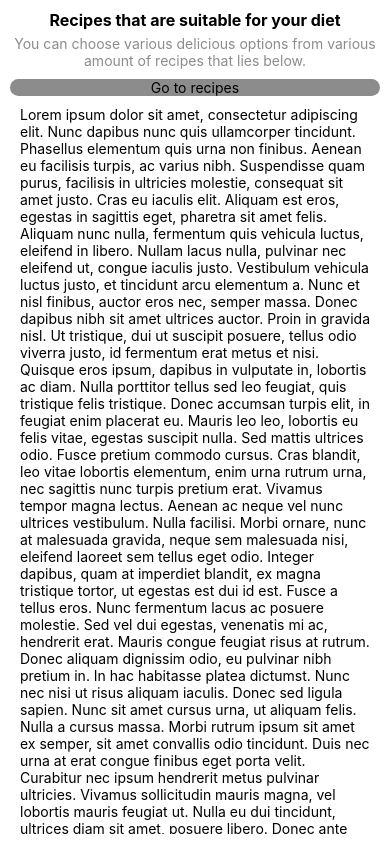
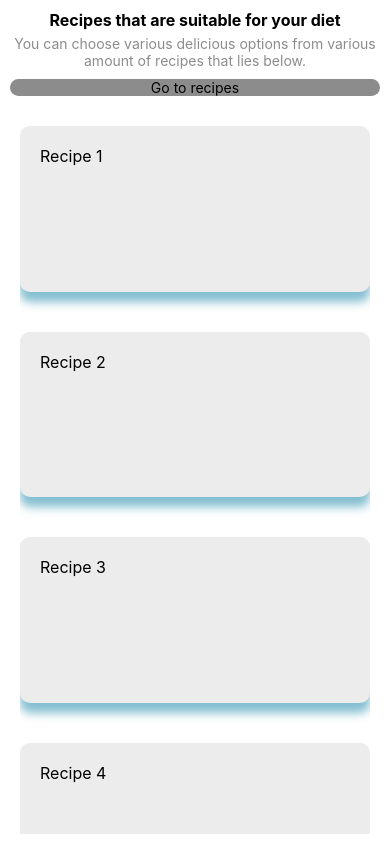
Before and after one commit to arcmrt/NutriTech, a React Native app in the folder NutriApp/: screen /Recipes in a window 390 px wide. Built offline with nearby package versions, Linux system fonts and the light colour scheme; no server answers; what aws-amplify would draw is missing.

Commit message:
Added VerifyScreen + Added functionality to verify user email

```diff
--- a/NutriApp/routers/navigators/index.tsx
+++ b/NutriApp/routers/navigators/index.tsx
@@ -14,6 +14,7 @@ import DetailsScreen from "@/screens/DetailsScreen";
 import RecipeScreen from "@/screens/RecipeScreen";
 import SettingsScreen from "@/screens/SettingsScreen";
 import RecipesScreen from "@/screens/RecipesScreen";
+import VerifyScreen from "@/screens/VerifyScreen";
 
 
 const theme = {
@@ -48,6 +49,7 @@ function RootNavigator() {
       <Stack.Screen name="Welcome" component={WelcomeScreen} />
       <Stack.Screen name="Login" component={LoginScreen} />
       <Stack.Screen name="Register" component={RegisterScreen} />
+      <Stack.Screen name="VerifyScreen" component={VerifyScreen} />
       <Stack.Screen name="Home" component={Home} />
       <Stack.Screen name="Profile" component={ProfileScreen} />
       <Stack.Screen name="Details" component={DetailsScreen} />
--- a/NutriApp/screens/RecipesScreen.tsx
+++ b/NutriApp/screens/RecipesScreen.tsx
@@ -1,4 +1,4 @@
-import { View, Text, ScrollView, TouchableOpacity } from 'react-native'
+import { View, Text, ScrollView, TouchableOpacity, StyleSheet, ImageBackground, Dimensions } from 'react-native'
 import React from 'react'
 import { SafeAreaView } from 'react-native-safe-area-context'
 import Spacing from '@/constants/Spacing'
@@ -8,7 +8,42 @@ import { NativeStackScreenProps } from '@react-navigation/native-stack'
 import { RootStackParamList } from '@/types'
 import { Color } from 'aws-cdk-lib/aws-cloudwatch'
 
+const {height} = Dimensions.get("window");
 type Props = NativeStackScreenProps<RootStackParamList, "Recipes">;
+
+
+const RecipeShort = ({ onPress, title }: { onPress: () => void; title: string }) => (
+  <TouchableOpacity onPress={onPress}>
+    <View style={styles.recipeShortContainer}>
+      <Text style={{ color: Colors.text, fontSize: FontSize.medium }}>{title}</Text>
+      <ImageBackground
+              style={{
+                  height: height / 8,
+                  right: 0,
+              }}
+              resizeMode="contain"
+
+              source={require("../assets/images/adaptive-icon.png")}
+          />
+    </View>
+  </TouchableOpacity>
+);
+
+const styles = {
+  recipeShortContainer: {
+    flex: 2,
+    padding: Spacing * 2,
+    backgroundColor: Colors.gray,
+    borderRadius: 10,
+    marginVertical: Spacing * 2,
+
+    elevation: 5,
+    shadowColor: Colors.blue,
+    shadowOffset: { width: 0, height: Spacing },
+    shadowOpacity: 0.5,
+    shadowRadius: Spacing,
+  },
+};
 
 const RecipesScreen: React.FC<Props> = ({ navigation: { navigate } }) => {
   return (
@@ -29,17 +64,14 @@ const RecipesScreen: React.FC<Props> = ({ navigation: { navigate } }) => {
       </TouchableOpacity>
 
       <ScrollView style={{ flex: 1, marginTop: Spacing, marginHorizontal:Spacing, }}>
-        <Text>
-          Lorem ipsum dolor sit amet, consectetur adipiscing elit. Nunc dapibus nunc quis ullamcorper tincidunt. Phasellus elementum quis urna non finibus. Aenean eu facilisis turpis, ac varius nibh. Suspendisse quam purus, facilisis in ultricies molestie, consequat sit amet justo. Cras eu iaculis elit. Aliquam est eros, egestas in sagittis eget, pharetra sit amet felis. Aliquam nunc nulla, fermentum quis vehicula luctus, eleifend in libero. Nullam lacus nulla, pulvinar nec eleifend ut, congue iaculis justo. Vestibulum vehicula luctus justo, et tincidunt arcu elementum a.
+        {Array.from({ length: 10 }, (_, i) => (
+          <RecipeShort
+            key={i}
+            onPress={() => navigate('Recipe')}
+            title={`Recipe ${i + 1}`}
+          />
+        ))}
 
-          Nunc et nisl finibus, auctor eros nec, semper massa. Donec dapibus nibh sit amet ultrices auctor. Proin in gravida nisl. Ut tristique, dui ut suscipit posuere, tellus odio viverra justo, id fermentum erat metus et nisi. Quisque eros ipsum, dapibus in vulputate in, lobortis ac diam. Nulla porttitor tellus sed leo feugiat, quis tristique felis tristique. Donec accumsan turpis elit, in feugiat enim placerat eu. Mauris leo leo, lobortis eu felis vitae, egestas suscipit nulla. Sed mattis ultrices odio. Fusce pretium commodo cursus. Cras blandit, leo vitae lobortis elementum, enim urna rutrum urna, nec sagittis nunc turpis pretium erat.
-
-          Vivamus tempor magna lectus. Aenean ac neque vel nunc ultrices vestibulum. Nulla facilisi. Morbi ornare, nunc at malesuada gravida, neque sem malesuada nisi, eleifend laoreet sem tellus eget odio. Integer dapibus, quam at imperdiet blandit, ex magna tristique tortor, ut egestas est dui id est. Fusce a tellus eros. Nunc fermentum lacus ac posuere molestie. Sed vel dui egestas, venenatis mi ac, hendrerit erat.
-
-          Mauris congue feugiat risus at rutrum. Donec aliquam dignissim odio, eu pulvinar nibh pretium in. In hac habitasse platea dictumst. Nunc nec nisi ut risus aliquam iaculis. Donec sed ligula sapien. Nunc sit amet cursus urna, ut aliquam felis. Nulla a cursus massa. Morbi rutrum ipsum sit amet ex semper, sit amet convallis odio tincidunt. Duis nec urna at erat congue finibus eget porta velit. Curabitur nec ipsum hendrerit metus pulvinar ultricies. Vivamus sollicitudin mauris magna, vel lobortis mauris feugiat ut. Nulla eu dui tincidunt, ultrices diam sit amet, posuere libero. Donec ante lectus, tempor eu gravida eget, ullamcorper sit amet nisl. Vestibulum mi ipsum, aliquet non aliquam vitae, egestas et ante. Vivamus varius justo metus. Mauris elit sem, hendrerit sit amet sagittis id, elementum sodales erat.
-
-          Aenean sagittis, diam in venenatis dictum, sapien libero convallis nibh, eu ornare mi urna in neque. Praesent at mattis eros. Suspendisse quis accumsan metus. Quisque lacinia porttitor purus mollis gravida. Duis at felis quam. Donec dapibus, massa ac lobortis hendrerit, est urna mollis urna, a tincidunt justo arcu vel lectus. Nulla mattis aliquam bibendum.
-        </Text>
       </ScrollView>
     </SafeAreaView>
   )
--- /dev/null
+++ b/NutriApp/screens/VerifyScreen.tsx
@@ -0,0 +1,104 @@
+import React, { useState } from 'react';
+import { View, Text, ImageBackground, Dimensions, TouchableOpacity, Alert } from 'react-native';
+import { SafeAreaView } from 'react-native-safe-area-context';
+import Spacing from '@/constants/Spacing';
+import { NativeStackScreenProps } from '@react-navigation/native-stack';
+import { RootStackParamList } from '@/types';
+import Colors from '@/constants/colors/Colors';
+import FontSize from '@/constants/FontSize';
+import InputText from '@/components/InputText';
+import { confirmSignUp, ConfirmSignUpInput } from 'aws-amplify/auth';
+
+const { height } = Dimensions.get("window");
+
+type Props = NativeStackScreenProps<RootStackParamList, "VerifyScreen">;
+
+const VerificationScreen: React.FC<Props> = ({ route, navigation: { navigate } }) => {
+    const { username: initialUsername} = route.params;
+    const [username, setUsername] = useState(initialUsername || '');
+    const [confirmationCode, setConfirmationCode] = useState('');
+    const [error, setError] = useState('');
+
+    async function handleSignUpConfirmation() {
+        try {
+            const { isSignUpComplete} = await confirmSignUp({
+                username,
+                confirmationCode
+            });
+            if (isSignUpComplete) {
+                navigate("Home");
+            } else {
+
+            }
+        } catch (error: any) {
+            console.log('Error confirming sign up', error);
+            setError(error.message || 'An error occurred. Please try again.');
+        }
+    }
+
+    return (
+        <SafeAreaView>
+            <View style={{ padding: Spacing * 2 }}>
+                <ImageBackground
+                    style={{
+                        height: height / 4,
+                        marginVertical: Spacing * 2,
+                    }}
+                    resizeMode="contain"
+                    source={require("../assets/images/adaptive-icon.png")}
+                />
+                <View style={{ alignItems: 'center', justifyContent: 'center' }}>
+                    <Text style={{
+                        paddingVertical: Spacing * 1.2,
+                        paddingHorizontal: Spacing * 1.2,
+                        fontWeight: "bold",
+                        marginVertical: Spacing,
+                        color: Colors.blue,
+                        borderRadius: 10,
+                        fontSize: FontSize.xxLarge,
+                    }}>Register</Text>
+                    <Text style={{
+                        fontSize: FontSize.large,
+                        fontWeight: "bold",
+                        width: "85%",
+                        textAlign: "center",
+                    }}>
+                        Welcome! Please confirm to complete your registration.
+                    </Text>
+                </View>
+                <View style={{ marginVertical: Spacing * 3 }}>
+                    <InputText
+                        placeholder="Confirmation Code"
+                        value={confirmationCode}
+                        onChangeText={setConfirmationCode}
+                    />
+                </View>
+                {error ? <Text style={{ color: 'red', textAlign: 'center' }}>{error}</Text> : null}
+                <TouchableOpacity
+                    onPress={handleSignUpConfirmation}
+                    style={{
+                        padding: Spacing * 2,
+                        backgroundColor: Colors.blue,
+                        borderRadius: 10,
+                        marginVertical: Spacing,
+                        shadowColor: Colors.blue,
+                        shadowOffset: { width: 0, height: Spacing },
+                        shadowOpacity: 0.5,
+                        shadowRadius: Spacing,
+                        elevation: 5,
+                    }}>
+                    <Text style={{
+                        color: Colors.light,
+                        textAlign: "center",
+                        fontSize: FontSize.large,
+                        fontWeight: "bold",
+                    }}>
+                        Verify
+                    </Text>
+                </TouchableOpacity>
+            </View>
+        </SafeAreaView>
+    );
+};
+
+export default VerificationScreen;
--- a/NutriApp/types.tsx
+++ b/NutriApp/types.tsx
@@ -15,6 +15,7 @@ export type RootStackParamList = {
   Welcome: undefined;
   Login: undefined;
   Register: undefined;
+  VerifyScreen: { username: string };
   Home:undefined;
   Profile:undefined;
   Details:undefined;
```
Also changed, not shown: NutriApp/package.json (+4 -4 lines), NutriApp/screens/LoginScreen.tsx (+18 -7 lines), NutriApp/screens/RegisterScreen.tsx (+16 -4 lines).
